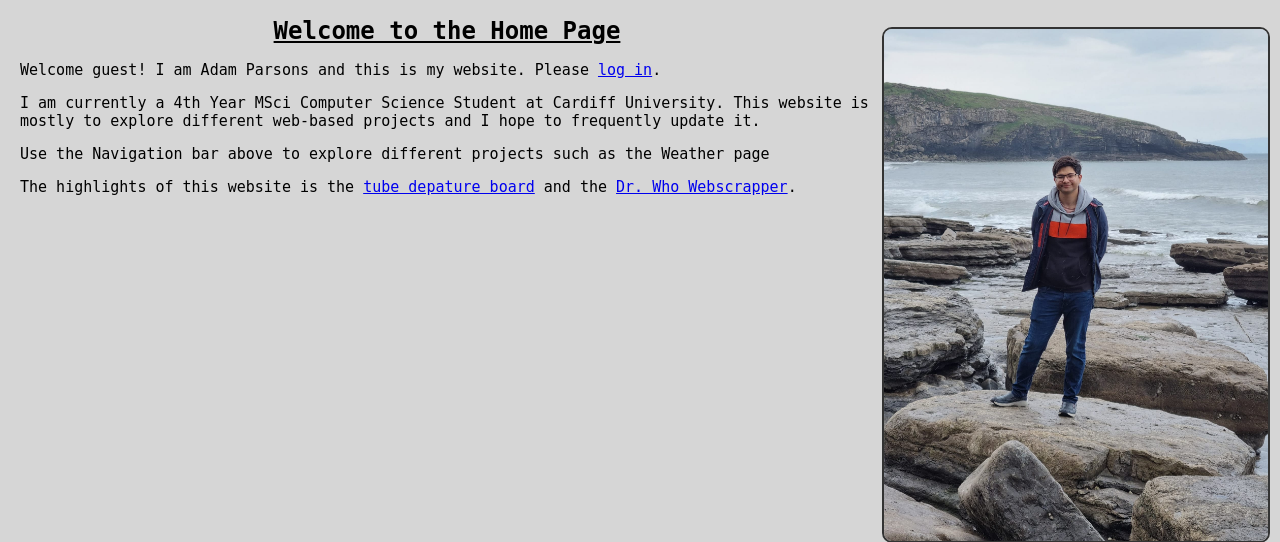
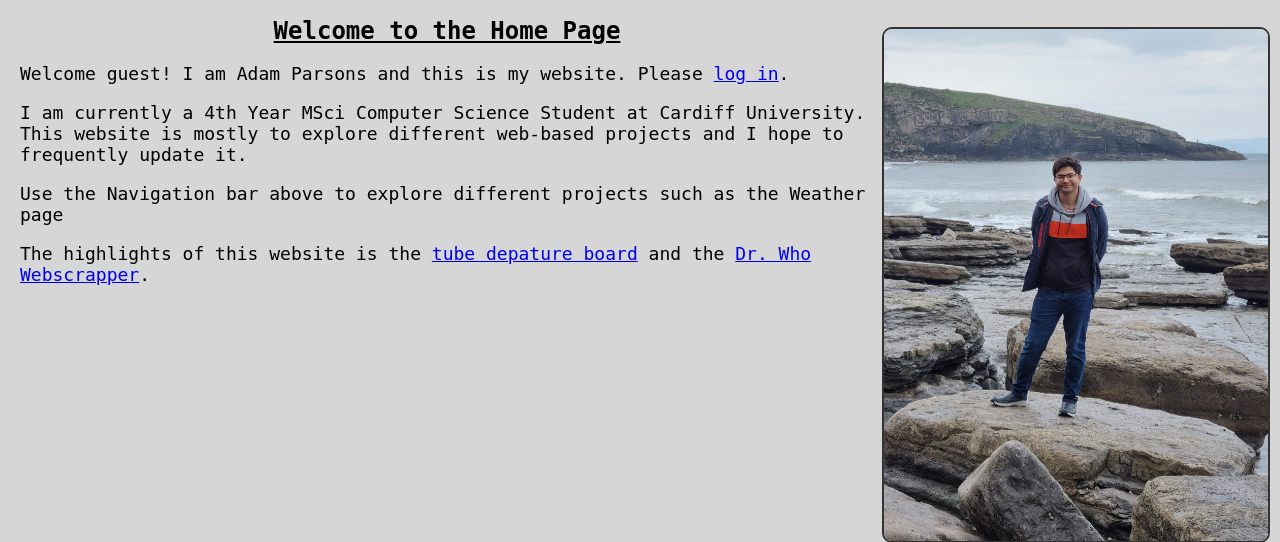
Before and after one commit to Goldyapper/Personal-website, a Flask app: page / in a window 1280 px wide. Shown: the part 48-590 px from the top of the page. Run offline with Flask 3, Linux system fonts and the light colour scheme; some libraries are stand-ins or nearby versions.

Commit message:
put in a line about defualt viewpoint

```diff
--- a/static/style.css
+++ b/static/style.css
@@ -23,7 +23,7 @@ h2 {
     margin-bottom: 3px;
 }
 p {
-    font-size: 15px;
+    font-size: 18px;
 }
 .navbar {
     background-color: #4f0505;
--- a/templates/base.html
+++ b/templates/base.html
@@ -1,7 +1,7 @@
 <!DOCTYPE html>
 <html lang="en">
     <head>
-        <meta charset="UTF-8">
+        <meta charset="UTF-8" name="viewport" content="width=device-width, initial-scale=1.0">
         {% if refresh %}
             <meta http-equiv="refresh" content="30">
         {% endif %}
```
